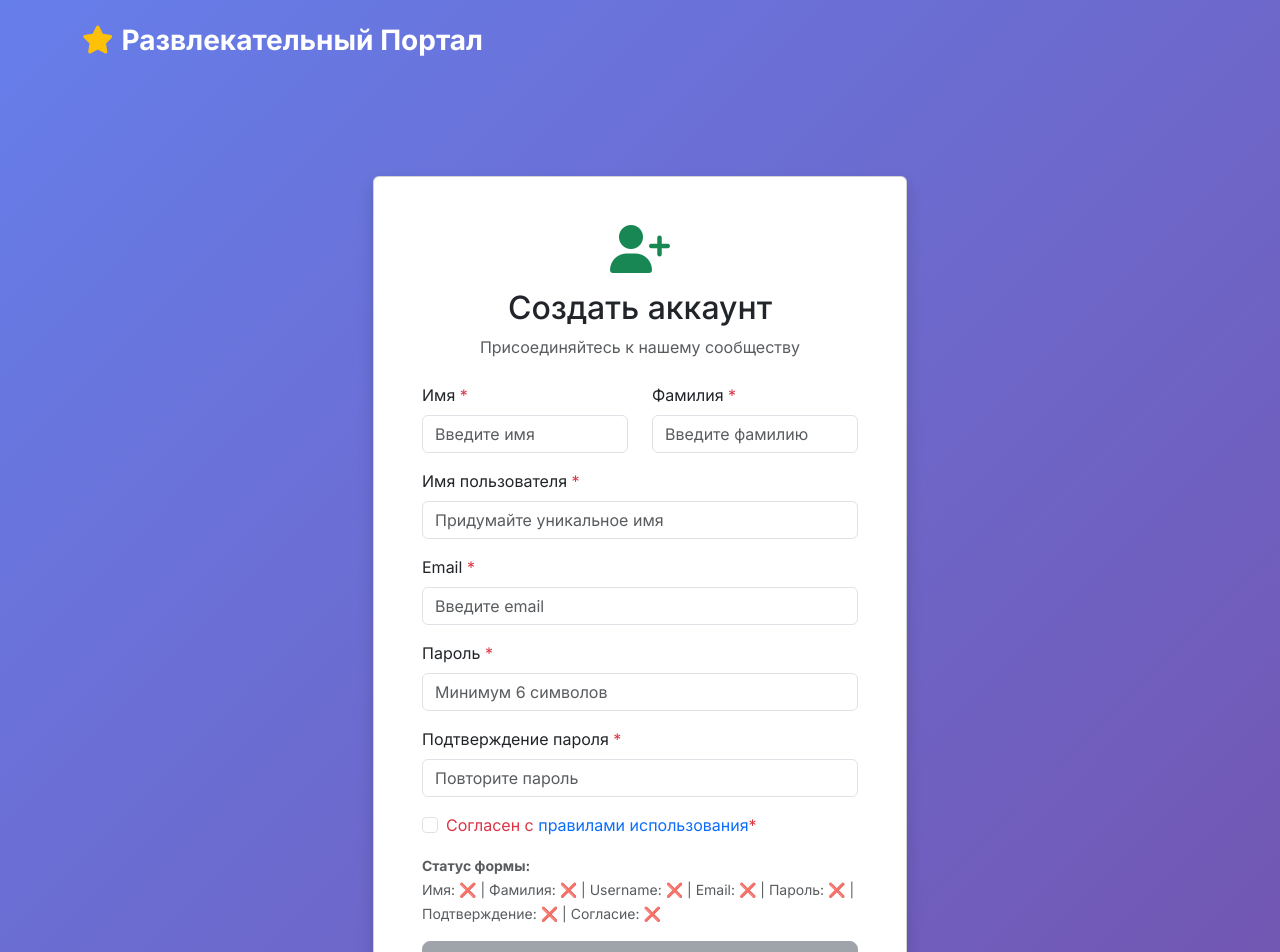
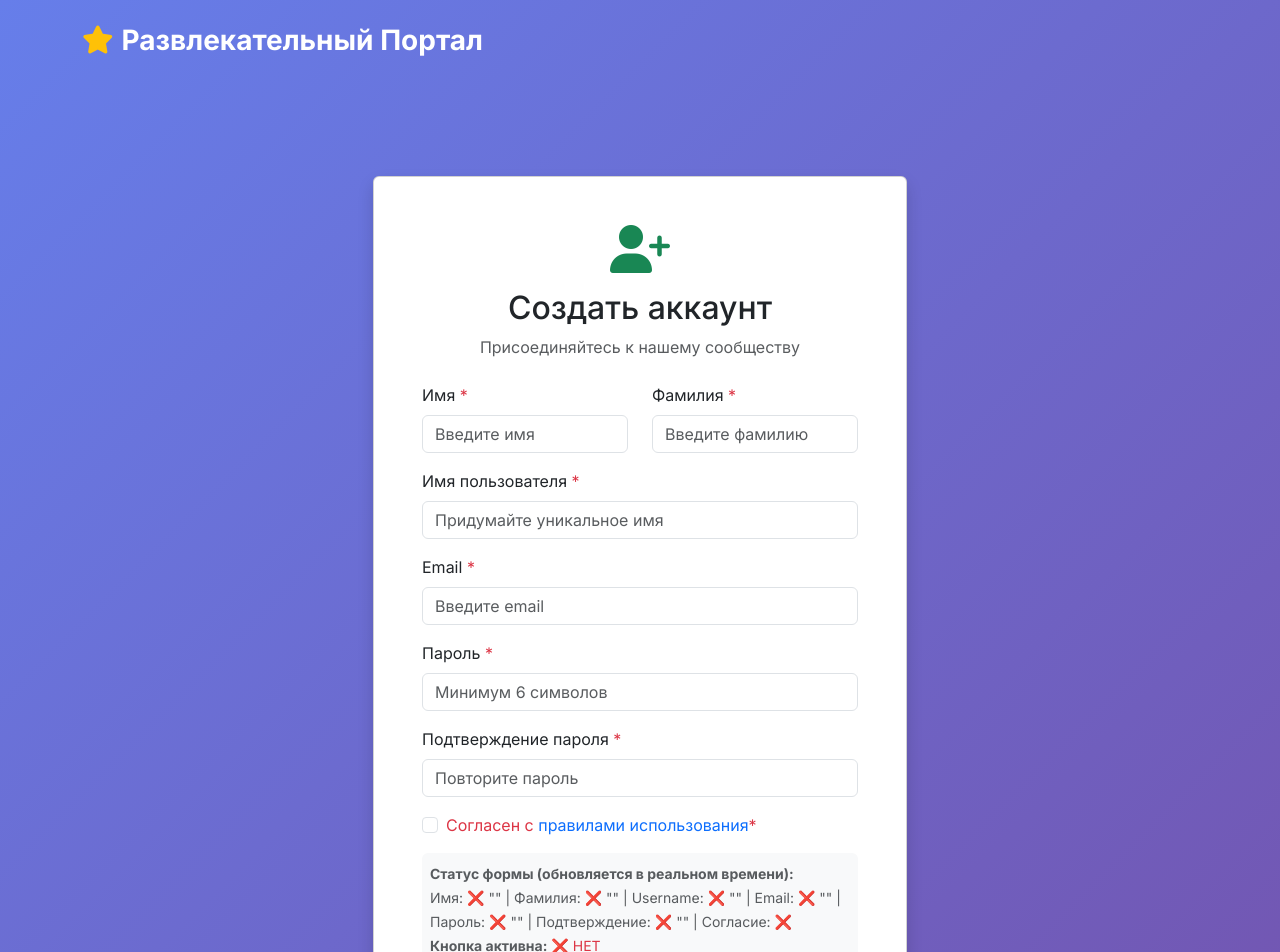
Before and after one commit to Akilak11/entertainment-portal, a Next.js app in the folder src/client/: page /register in a window 1280 px wide. Shown: the top 952 px of the page. Built offline with nearby package versions, Linux system fonts and the light colour scheme.

Commit message:
Add comprehensive debugging to registration form: console logs, useEffect tracking, enhanced status bar

```diff
--- a/src/client/src/app/register/page.tsx
+++ b/src/client/src/app/register/page.tsx
@@ -1,6 +1,6 @@
 'use client';
 
-import { useState } from 'react';
+import { useState, useEffect } from 'react';
 
 export default function RegisterPage() {
   const [formData, setFormData] = useState({
@@ -24,10 +24,18 @@ export default function RegisterPage() {
   });
 
   const handleInputChange = (field: string) => (e: React.ChangeEvent<HTMLInputElement>) => {
-    setFormData(prev => ({
-      ...prev,
-      [field]: e.target.value
-    }));
+    const value = e.target.value;
+    console.log(`Input change: ${field} = "${value}"`);
+
+    setFormData(prev => {
+      const newData = {
+        ...prev,
+        [field]: value
+      };
+      console.log('New formData:', newData);
+      return newData;
+    });
+
     setTouchedFields(prev => ({
       ...prev,
       [field]: true
@@ -42,7 +50,10 @@ export default function RegisterPage() {
   };
 
   const handleAgreeChange = (e: React.ChangeEvent<HTMLInputElement>) => {
-    setAgreeToTerms(e.target.checked);
+    const checked = e.target.checked;
+    console.log(`Checkbox change: agreeToTerms = ${checked}`);
+
+    setAgreeToTerms(checked);
     setTouchedFields(prev => ({
       ...prev,
       agreeToTerms: true
@@ -51,6 +62,17 @@ export default function RegisterPage() {
 
   const [error, setError] = useState<string | null>(null);
   const [success, setSuccess] = useState<string | null>(null);
+
+  // Отладка состояния формы
+  useEffect(() => {
+    console.log('Form state updated:', {
+      formData,
+      agreeToTerms,
+      touchedFields,
+      isFormValid: formData.firstName && formData.lastName && formData.username &&
+                   formData.email && formData.password && formData.confirmPassword && agreeToTerms
+    });
+  }, [formData, agreeToTerms, touchedFields]);
 
   const handleRegister = async (e: React.FormEvent) => {
     e.preventDefault();
@@ -320,16 +342,25 @@ export default function RegisterPage() {
                 </div>
 
                 {/* Отладочная информация */}
-                <div className="mb-3">
+                <div className="mb-3 p-2 bg-light rounded">
                   <small className="text-muted">
-                    <strong>Статус формы:</strong>
-                    <br />Имя: {formData.firstName ? '✅' : '❌'} |
-                    Фамилия: {formData.lastName ? '✅' : '❌'} |
-                    Username: {formData.username ? '✅' : '❌'} |
-                    Email: {formData.email ? '✅' : '❌'} |
-                    Пароль: {formData.password ? '✅' : '❌'} |
-                    Подтверждение: {formData.confirmPassword ? '✅' : '❌'} |
-                    Согласие: {agreeToTerms ? '✅' : '❌'}
+                    <strong>Статус формы (обновляется в реальном времени):</strong>
+                    <br />Имя: <span className={formData.firstName ? 'text-success' : 'text-danger'}>{formData.firstName ? '✅' : '❌'}</span> "{formData.firstName}" |
+                    Фамилия: <span className={formData.lastName ? 'text-success' : 'text-danger'}>{formData.lastName ? '✅' : '❌'}</span> "{formData.lastName}" |
+                    Username: <span className={formData.username ? 'text-success' : 'text-danger'}>{formData.username ? '✅' : '❌'}</span> "{formData.username}" |
+                    Email: <span className={formData.email ? 'text-success' : 'text-danger'}>{formData.email ? '✅' : '❌'}</span> "{formData.email}" |
+                    Пароль: <span className={formData.password ? 'text-success' : 'text-danger'}>{formData.password ? '✅' : '❌'}</span> "{formData.password}" |
+                    Подтверждение: <span className={formData.confirmPassword ? 'text-success' : 'text-danger'}>{formData.confirmPassword ? '✅' : '❌'}</span> "{formData.confirmPassword}" |
+                    Согласие: <span className={agreeToTerms ? 'text-success' : 'text-danger'}>{agreeToTerms ? '✅' : '❌'}</span>
+                    <br /><strong>Кнопка активна:</strong> <span className={
+                      (formData.firstName && formData.lastName && formData.username &&
+                       formData.email && formData.password && formData.confirmPassword && agreeToTerms)
+                        ? 'text-success' : 'text-danger'
+                    }>
+                      {(formData.firstName && formData.lastName && formData.username &&
+                        formData.email && formData.password && formData.confirmPassword && agreeToTerms)
+                         ? '✅ ДА' : '❌ НЕТ'}
+                    </span>
                   </small>
                 </div>
 
```
